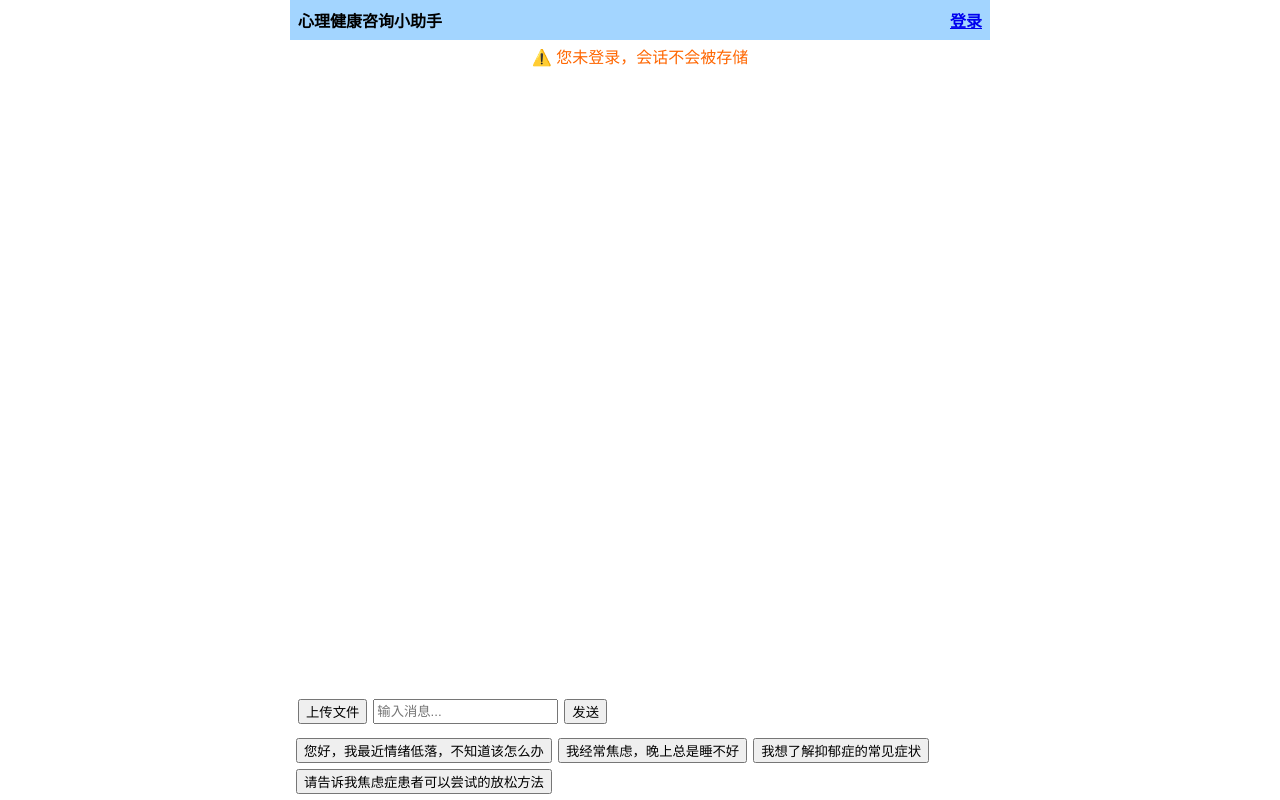
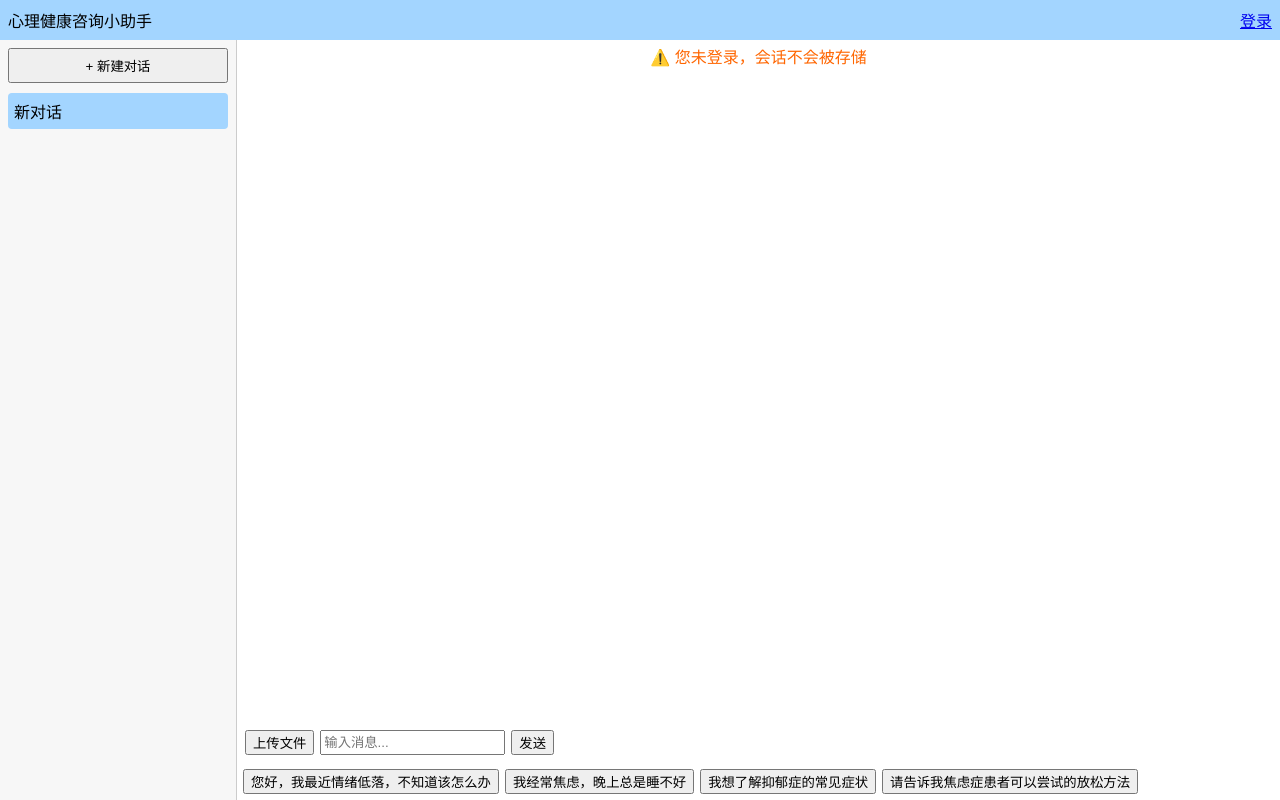
Before and after one commit to z964903982/mental-health-front, a Vue app: page / in a window 1280 px wide. Built offline with nearby package versions, Linux system fonts and the light colour scheme.

Commit message:
完成历史会话存储

```diff
--- a/src/components/Chat.vue
+++ b/src/components/Chat.vue
@@ -17,7 +17,23 @@
       </div>
     </header>
 
-    <!-- 未登录提示 -->
+    <!-- 主体内容 -->
+    <div class="chat-body">
+      <!-- 左侧历史会话 -->
+      <div class="chat-sidebar">
+        <button class="new-session-btn" @click="createNewSession">+ 新建对话</button>
+        <div
+          v-for="session in sessions"
+          :key="session.id"
+          :class="['session-item', {active: session.id === currentSessionId}]"
+          @click="loadSession(session)"
+        >
+          {{ session.title || '新对话' }}
+        </div>
+      </div>
+
+      <!-- 右侧聊天主区 -->
+      <div class="chat-main">
         <div v-if="!isLoggedIn" class="not-logged-in">
           ⚠️ 您未登录，会话不会被存储
         </div>
@@ -62,6 +78,8 @@
           </button>
         </div>
       </div>
+    </div>
+  </div>
 </template>
 
 <script setup>
@@ -87,15 +105,23 @@ const user = ref({ id: null, username: "" });
 const isLoggedIn = ref(false);
 const showUserMenu = ref(false);
 
-// 检查登录状态
-onMounted(() => {
+const sessions = ref([]);
+const currentSessionId = ref(null);
+const sessionCreatedInDB = ref(false); // 是否已保存到数据库
+
+// ------------------ 生命周期 ------------------
+onMounted(async () => {
   const storedUser = JSON.parse(localStorage.getItem("user"));
   if (storedUser) {
     user.value = storedUser;
     isLoggedIn.value = true;
   }
+
+  await loadSessions();
+  createNewSession(); // 前端新建临时会话，不立刻存DB
 });
 
+// ------------------ 滚动 ------------------
 const scrollToBottom = () => {
   nextTick(() => {
     if (chatContainer.value) {
@@ -104,80 +130,115 @@ const scrollToBottom = () => {
   });
 };
 
+// ------------------ 快速提示 ------------------
 const fillPrompt = (prompt) => {
   inputText.value = prompt;
 };
 
-const triggerFileInput = () => {
-  fileInput.value.click();
-};
-
+// ------------------ 文件上传 ------------------
+const triggerFileInput = () => fileInput.value.click();
 const handleFileUpload = (event) => {
   const files = event.target.files;
   if (files && files.length > 0) {
     selectedFiles.value = Array.from(files);
-    const fileNames = selectedFiles.value.map((f) => f.name).join(", ");
+    const fileNames = selectedFiles.value.map(f => f.name).join(", ");
     messages.value.push({ role: "系统", text: `📎 已选择文件：${fileNames}` });
     scrollToBottom();
   }
 };
 
+// ------------------ 会话管理 ------------------
+const loadSessions = async () => {
+  if (!isLoggedIn.value) return;
+  const res = await axios.get("http://localhost:8080/api/chat/sessions", {
+    params: { userId: user.value.id },
+  });
+  sessions.value = res.data.sort((a,b)=>new Date(b.updatedTime)-new Date(a.updatedTime));
+};
+
+const createNewSession = () => {
+  const newSession = { id: Date.now(), title: "新对话", userId: isLoggedIn.value ? user.value.id : null };
+  sessions.value.unshift(newSession);
+  currentSessionId.value = newSession.id;
+  messages.value = [];
+  sessionCreatedInDB.value = false; // 尚未保存到数据库
+};
+
+const loadSession = async (session) => {
+  currentSessionId.value = session.id;
+  sessionCreatedInDB.value = true;
+
+  if (isLoggedIn.value) {
+    const res = await axios.get(`http://localhost:8080/api/chat/session/${session.id}`);
+    messages.value = res.data.flatMap(log => [
+      { role: "用户", text: log.question },
+      { role: "AI", text: log.answer }
+    ]);
+  } else {
+    messages.value = [];
+  }
+  scrollToBottom();
+};
+
+// ------------------ 发送消息 ------------------
 const sendQuestion = async () => {
-  if (!inputText.value && selectedFiles.value.length === 0) return;
-
-  messages.value.push({ role: "用户", text: inputText.value || "（发送文件）" });
+  if (!inputText.value) return;
+  messages.value.push({ role: "用户", text: inputText.value });
   scrollToBottom();
-
 
   try {
     let res;
-    if (selectedFiles.value.length > 0) {
-      const formData = new FormData();
-      formData.append("text", inputText.value || "请分析这个文件");
-      selectedFiles.value.forEach((file) => formData.append("files", file));
 
-      res = await axios.post("http://localhost:8000/ask_with_file", formData, {
-        headers: { "Content-Type": "multipart/form-data" },
+    // 如果是临时会话，首次发送消息时创建DB记录
+    if (isLoggedIn.value && !sessionCreatedInDB.value) {
+      const createRes = await axios.post("http://localhost:8080/api/chat/session", null, {
+        params: { userId: user.value.id, title: inputText.value.slice(0,10) }
       });
+      currentSessionId.value = createRes.data.id;
+      sessionCreatedInDB.value = true;
+      await loadSessions();
+    }
 
-      selectedFiles.value = [];
-      fileInput.value.value = "";
+    if (isLoggedIn.value) {
+      res = await axios.post("http://localhost:8080/api/chat/send", null, {
+        params: {
+          userId: user.value.id,
+          sessionId: currentSessionId.value,
+          text: inputText.value,
+        },
+      });
     } else {
-      res = await axios.post("http://localhost:8000/ask", {
-        text: inputText.value,
-      });
+      res = await axios.post("http://localhost:8000/ask", { text: inputText.value });
     }
 
     messages.value.push({ role: "AI", text: res.data.answer });
+    scrollToBottom();
   } catch (error) {
     messages.value.push({ role: "系统", text: "❌ 问答服务出错了" });
     console.error(error);
   }
 
   inputText.value = "";
-  scrollToBottom();
 };
 
-// 导航栏操作
-const toggleUserMenu = () => {
-  showUserMenu.value = !showUserMenu.value;
-};
-
-const goToSettings = () => {
-  router.push("/settings");
-};
-
+// ------------------ 导航栏 ------------------
+const toggleUserMenu = () => { showUserMenu.value = !showUserMenu.value; };
+const goToSettings = () => { router.push("/settings"); };
 const logout = () => {
   localStorage.removeItem("user");
   isLoggedIn.value = false;
-  user.value = { id: null, username: "" };
+  user.value = { id:null, username:"" };
+  createNewSession(); // 登出后新建前端临时会话
 };
 </script>
 
 <style scoped>
+html, body, #app, .chat-app {
+  height: 100%;
+  margin: 0;
+}
+
 .chat-app {
-  max-width: 700px;
-  margin: auto;
   display: flex;
   flex-direction: column;
   height: 100vh;
@@ -185,17 +246,13 @@ const logout = () => {
 
 .navbar {
   padding: 8px;
-  text-align: center;
-  font-weight: bold;
   background-color: #a3d5ff;
   display: flex;
   justify-content: space-between;
   align-items: center;
 }
 
-.nav-right {
-  position: relative;
-}
+.nav-right { position: relative; }
 
 .user-menu {
   position: absolute;
@@ -208,6 +265,42 @@ const logout = () => {
   flex-direction: column;
 }
 
+.chat-body {
+  display: flex;
+  flex: 1;
+  overflow: hidden;
+}
+
+.chat-sidebar {
+  width: 220px;
+  border-right: 1px solid #ccc;
+  padding: 8px;
+  overflow-y: auto;
+  background: #f7f7f7;
+}
+
+.new-session-btn {
+  width: 100%;
+  margin-bottom: 10px;
+  padding: 6px;
+}
+
+.session-item {
+  padding: 6px;
+  margin-bottom: 4px;
+  cursor: pointer;
+  border-radius: 4px;
+}
+
+.session-item.active { background-color: #a3d5ff; }
+
+.chat-main {
+  flex: 1;
+  display: flex;
+  flex-direction: column;
+  overflow: hidden;
+}
+
 .not-logged-in {
   text-align: center;
   color: #ff6600;
@@ -218,26 +311,22 @@ const logout = () => {
   flex: 1;
   overflow-y: auto;
   padding: 10px;
-  background: #ffffff;
+  background: #fff;
 }
 
 .chat-message {
   margin-bottom: 8px;
 }
 
-.chat-message.user {
-  text-align: right;
-}
-
-.chat-message.ai {
-  text-align: left;
-}
+.chat-message.user { text-align: right; }
+.chat-message.ai { text-align: left; }
 
 .message-content {
   display: inline-block;
   padding: 6px 10px;
   border-radius: 6px;
   max-width: 60%;
+  word-break: break-word;
 }
 
 .chat-input-area {
@@ -246,10 +335,7 @@ const logout = () => {
   padding: 8px;
 }
 
-.chat-input-area input[type="text"] {
-  flex: 1;
-  padding: 6px;
-}
+.chat-input-area input[type="text"] { flex: 1; padding: 6px; }
 
 .quick-prompts {
   display: flex;
```
Lines whose indentation alone changed are shown as unchanged.
